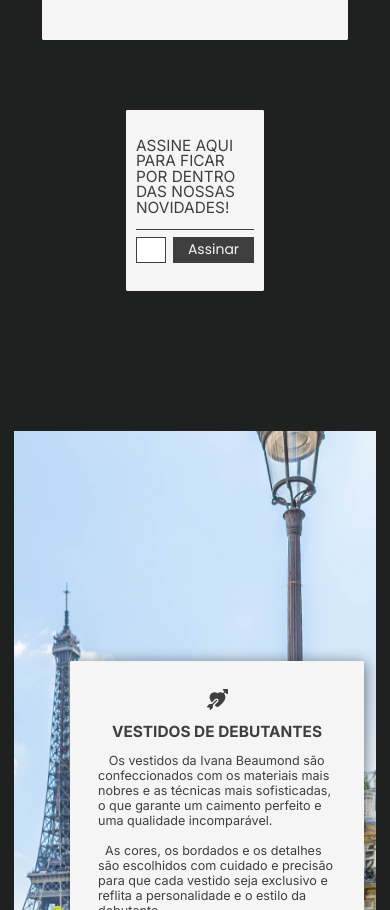
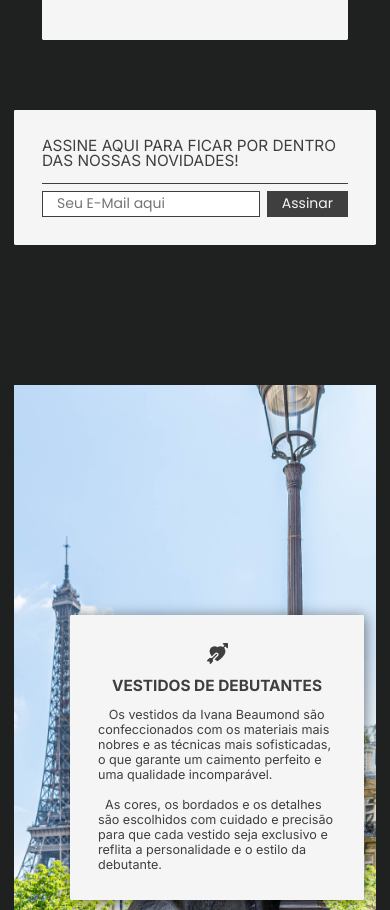
Before and after one commit to FelipeBrandao98/ivanaBeaumond, a Next.js app: page / in a window 390 px wide. Shown: the part 1394-2304 px from the top of the page. Built offline with nearby package versions, Linux system fonts and the light colour scheme.

Commit message:
05-26-2023 - 4

```diff
--- a/src/components/SubscribeItem/styles.module.css
+++ b/src/components/SubscribeItem/styles.module.css
@@ -54,3 +54,9 @@
 .section .aside .form .button:hover {
   filter: brightness(1.2);
 }
+
+@media (max-width: 720px) {
+  .section {
+    margin: 0;
+  }
+}
```
Also changed, not shown: 1 other file (tests, documents, lock files or other folders).
